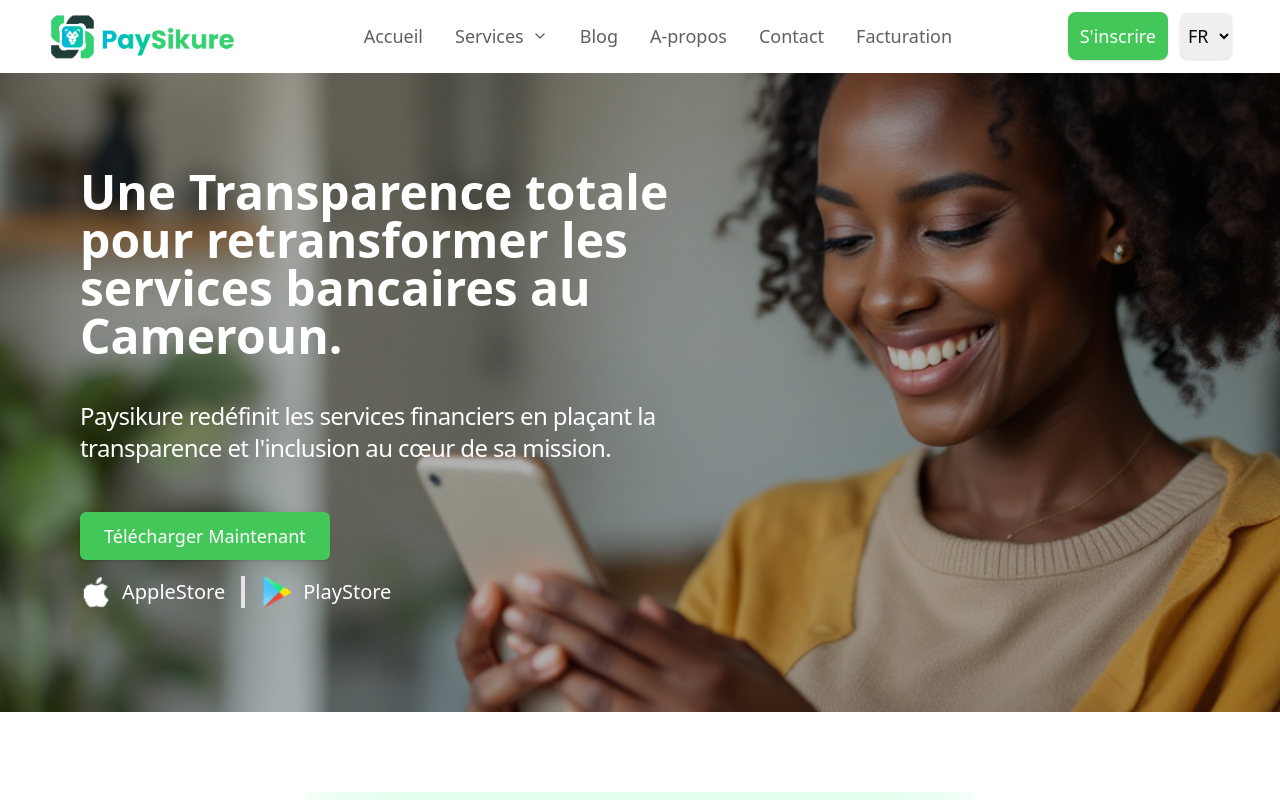
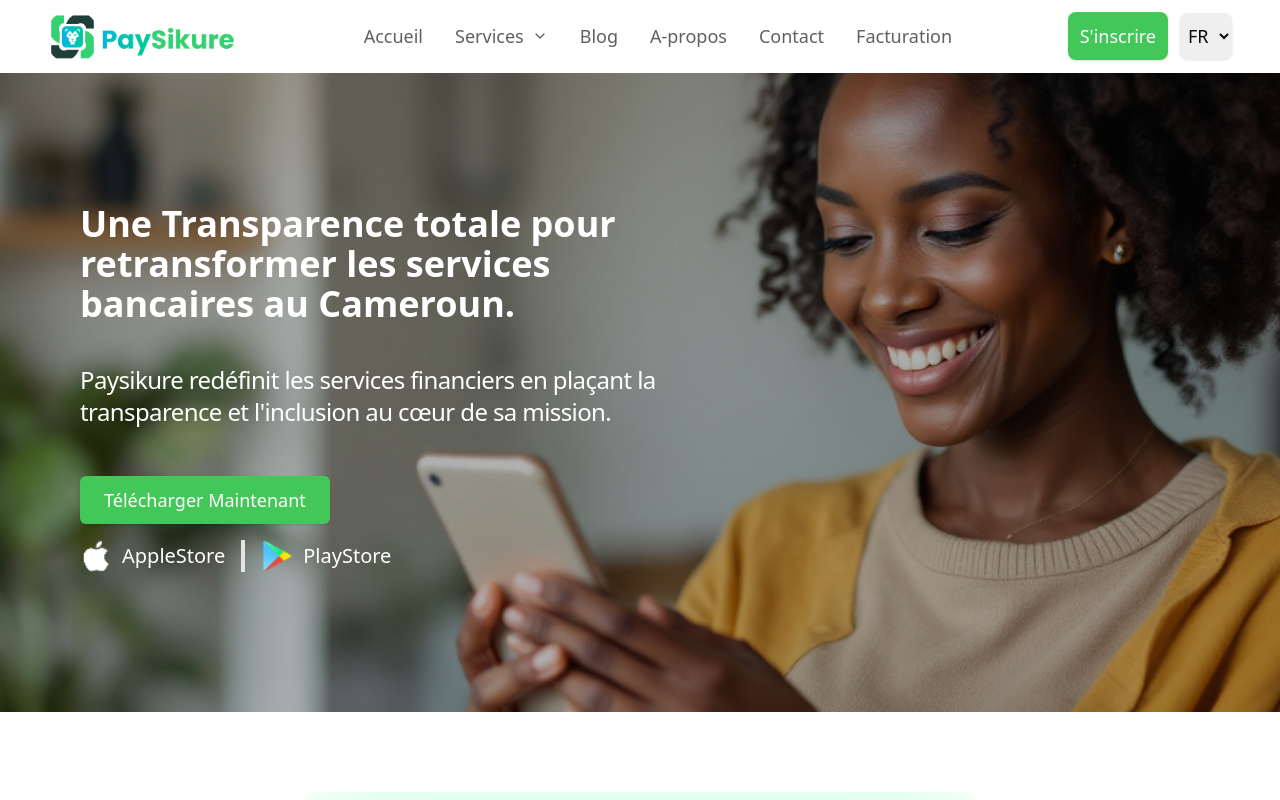
Before and after one commit to Hilary29/pay-sikure, a Next.js app: page / in a window 1280 px wide. Shown: the top 800 px of the page. Built offline with nearby package versions, Linux system fonts and the light colour scheme.

Commit message:
update text

```diff
--- a/components/Hero.tsx
+++ b/components/Hero.tsx
@@ -22,7 +22,7 @@ export default function Hero() {
             {/* Landing Text */}
             <div>
             <div className="flex flex-col gap-10 pb-8">
-              <p className="text-2xl md:text-4xl lg:text-5xl font-semibold text-white leading-tight   ">
+              <p className="text-2xl  lg:text-4xl font-semibold text-white leading-relaxed   ">
               Une Transparence totale pour retransformer les services bancaires au Cameroun.
               </p>
               <p className="text-md md:text-xl lg:text-2xl text-white font-normal leading-relaxed font-inter tracking-tight">
```
